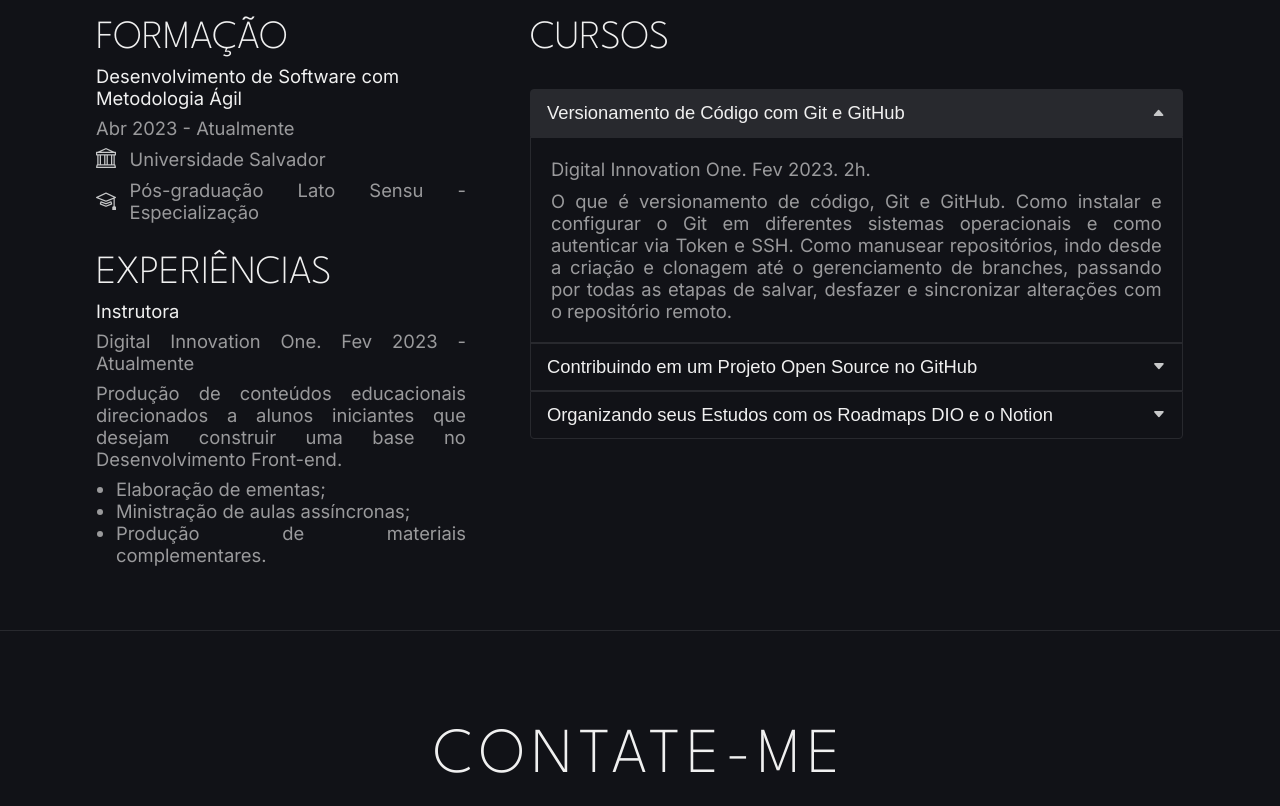
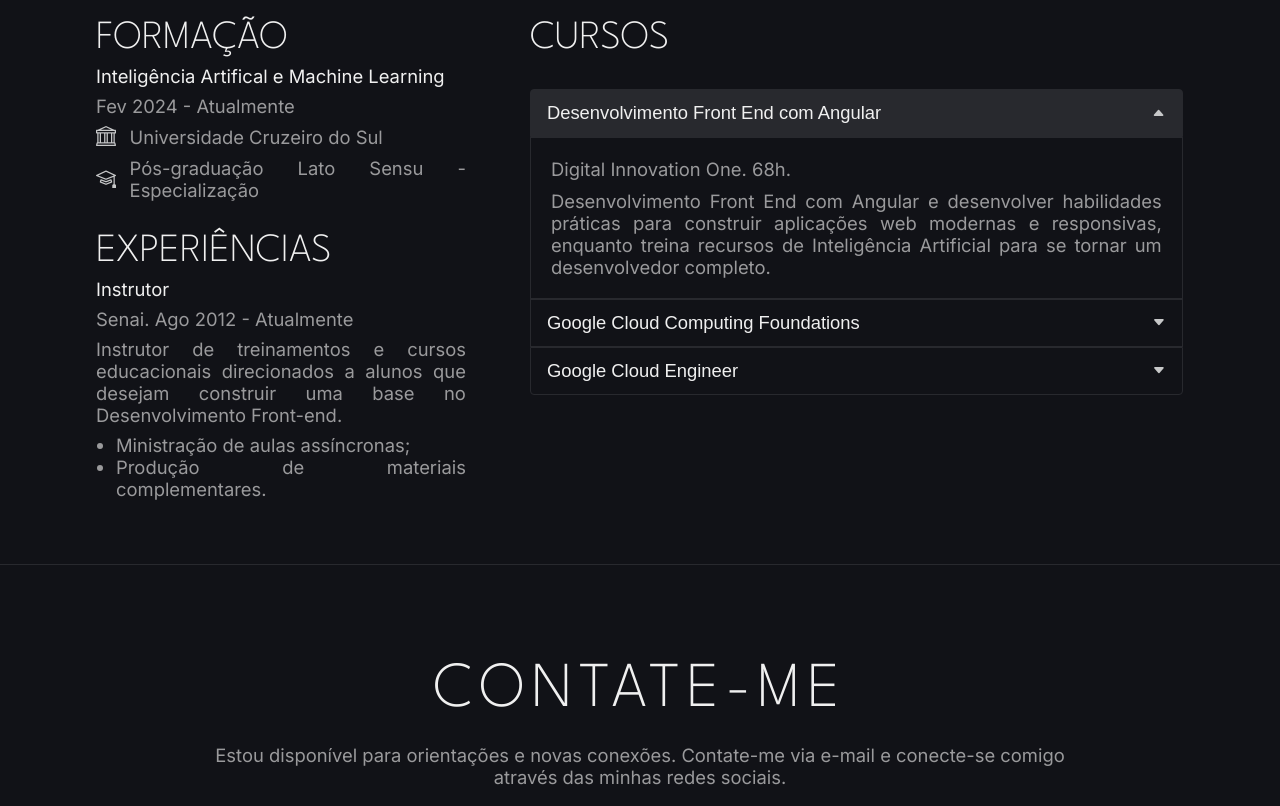
Before and after one commit to guuhferiani/projeto-front-end, a plain HTML site: page index.html in a window 1280 px wide. Shown: the part 3516-4322 px from the top of the page. Drawn offline with nearby package versions, Linux system fonts and the light colour scheme.

Commit message:
nova att index.
atualizacao definitiva para a home page

```diff
--- a/index.html
+++ b/index.html
@@ -254,24 +254,24 @@
       <img class="about__photo" src="assets/images/avatar.jpg" alt="">
       <div class="about__description">
         <h2>Sobre mim</h2>
-        <p>Elidiana Andrade. Apaixonada por artes e tecnologia, meu primeiro "Hello World" foi na pré-adolescência quando tive contato com HTML, CSS e um pouco de JavaScript e Notepad++. Atualmente curso especialização em Desenvolvimento de Software com Metodologias Ágeis e atuo como instrutora e desenvolvedora freelance.
+        <p>Gustavo Feriani. Entusiasta por tecnologia, Games e PC, meu primeiro "Hello World" foi na pré-adolescência quando tive contato com HTML em Tabelas e aqueles Websites esquistos feitos em Flash 😅. Atualmente curso especialização em Inteligência Artifical e Machine Learning e atuo como instrutor no Senai SP.
         </p>
         <div class="about__icons">
           <i class="bi bi-translate"></i>
-          <span>Inglês: Intermediário | Espanhol: Básico</span>
+          <span>Inglês: Intermediário</span>
         </div>
         <div class="description__buttons">
-          <a href="https://www.linkedin.com/in/elidianaandrade/" target="_blank">
+          <a href="https://www.linkedin.com/in/gustavo-feriani/" target="_blank">
             <button class="btn btn--primary">
               <span>Conecte-se Comigo</span>
               <i class="bi bi-arrow-up-right"></i>
             </button>
           </a>
-          <a href="">
+          <!-- <a href="">
             <button class="btn">
               <span>Currículo</span>
             </button>
-          </a>
+          </a> -->
         </div>
       </div>
     </div>
@@ -279,11 +279,11 @@
       <div class="col1">
         <div class="row1">
           <h3>Formação</h3>
-          <h4>Desenvolvimento de Software com Metodologia Ágil</h4>
-          <span>Abr 2023 - Atualmente</span>
+          <h4>Inteligência Artifical e Machine Learning</h4>
+          <span>Fev 2024 - Atualmente</span>
           <div class="about__icons">
             <i class="bi bi-bank"></i>
-            <span>Universidade Salvador</span>
+            <span>Universidade Cruzeiro do Sul</span>
           </div>
           <div class="about__icons">
             <i class="bi bi-mortarboard"></i>
@@ -292,13 +292,12 @@
         </div>
         <div class="row2">
           <h3>Experiências</h3>
-          <h4>Instrutora</h4>
-          <span>Digital Innovation One. Fev 2023 - Atualmente</span>
-          <span>Produção de conteúdos educacionais direcionados a
-            alunos iniciantes que desejam construir uma base no Desenvolvimento Front-end.
+          <h4>Instrutor</h4>
+          <span>Senai. Ago 2012 - Atualmente</span>
+          <span>Instrutor de treinamentos e cursos educacionais direcionados a
+            alunos que desejam construir uma base no Desenvolvimento Front-end.
           </span>
           <ul class="about__list">
-            <li class="about__item">Elaboração de ementas;</li>
             <li class="about__item">Ministração de aulas assíncronas;</li>
             <li class="about__item">Produção de materiais complementares.</li>
           </ul>
@@ -309,46 +308,43 @@
         <div id="accordion">
           <div class="accordion__item active">
             <button class="accordion__header start">
-              <span>Versionamento de Código com Git e GitHub</span>
+              <span>Desenvolvimento Front End com Angular</span>
               <i class="bi bi-caret-down-fill"></i>
             </button>
             <div class="accordion__body">
               <p>
-                Digital Innovation One. Fev 2023. 2h.
+                Digital Innovation One. 68h.
               </p>
               <p>
-                O que é versionamento de código, Git e GitHub. Como instalar e configurar o Git em diferentes sistemas
-                operacionais e como autenticar via Token e SSH. Como manusear repositórios, indo desde a criação e clonagem
-                até o gerenciamento de branches, passando por todas as etapas de salvar, desfazer e sincronizar alterações
-                com o repositório remoto.
+                Desenvolvimento Front End com Angular e desenvolver habilidades práticas para construir aplicações web modernas e responsivas, enquanto treina recursos de Inteligência Artificial para se tornar um desenvolvedor completo.
               </p>
             </div>
           </div>
           <div class="accordion__item">
             <button class="accordion__header">
-              <span>Contribuindo em um Projeto Open Source no GitHub</span>
+              <span>Google Cloud Computing Foundations</span>
               <i class="bi bi-caret-down-fill"></i>
             </button>
             <div class="accordion__body">
               <p>
-                Digital Innovation One. Fev 2023. 1h.
+                Senai. Fev 2024. 40h.
               </p>
               <p>
-                Lab prático sobre colaboração em projetos de código aberto.
+                Este curso fornece uma visão geral da computação em nuvem, maneiras de usar o Google Cloud e diferentes opções de computação.
               </p>
             </div>
           </div>
           <div class="accordion__item">
             <button class="accordion__header end">
-              <span>Organizando seus Estudos com os Roadmaps DIO e o Notion</span>
+              <span>Google Cloud Engineer </span>
               <i class="bi bi-caret-down-fill"></i>
             </button>
             <div class="accordion__body end">
               <p>
-                Digital Innovation One. Fev 2023. 2h.
+                Senai. Fev 2024. 40h.
               </p>
               <p>
-                Otimização dos estudos com os Roadmaps DIO, construindo um caderno de estudos com a ferramenta Notion.
+                Com a certificação Associate Cloud Engineer, é possível implantar aplicativos, monitorar operações e gerenciar soluções corporativas. Também é possível usar o Console do Google Cloud e a interface de linha de comando na realização de tarefas comuns baseadas na plataforma para a manutenção de uma ou mais soluções implantadas que usam os serviços gerenciados pelo Google ou autogerenciados no Google Cloud.
               </p>
             </div>
           </div>
@@ -358,18 +354,18 @@
   <section id="contato" class="contact">
     <h2>Contate-me</h2>
 
-    <p>Estou disponível para serviços e novas conexões. Contate-me via
+    <p>Estou disponível para orientações e novas conexões. Contate-me via
       e-mail e conecte-se comigo através das minhas redes sociais.
     </p>
     <ul class="menu menu--social">
       <li>
-        <a class="menu__link" href="https://github.com/elidianaandrade" target="_blank">
+        <a class="menu__link" href="https://github.com/guuhferiani" target="_blank">
           <i class="menu__icon bi bi-github"></i>
           <span>GitHub</span>
         </a>
       </li>
       <li>
-        <a class="menu__link" href="https://www.linkedin.com/in/elidianaandrade/" target="_blank">
+        <a class="menu__link" href="https://www.linkedin.com/in/gustavo-feriani/" target="_blank">
           <i class="menu__icon bi bi-linkedin"></i>
           <span>LinkedIn</span>
         </a>
@@ -383,14 +379,14 @@
     </ul>
     <a href="mailto:elidianaandrade@outlook.com">
       <button class="btn btn--primary">
-        <span class="email">elidianaandrade@outlook.com</span>
+        <span class="email">gustavo.feriani@sp.senai.br</span>
       </button>
     </a>
   </section>
 
   <footer>
     <p>
-      © 2023. Portfólio desenvolvido para fins educativos no Lab "Construindo seu Portfolio Front-end do Zero" da
+      © 2023. Portfólio desenvolvido para fins educativos como base nos treinamentos da
       <a href="https://www.dio.me/" target="_blank">Digital Innovation One</a> por
       <a href="https://github.com/elidianaandrade" target="_blank">Elidiana Andrade</a>.
     </p>
```
